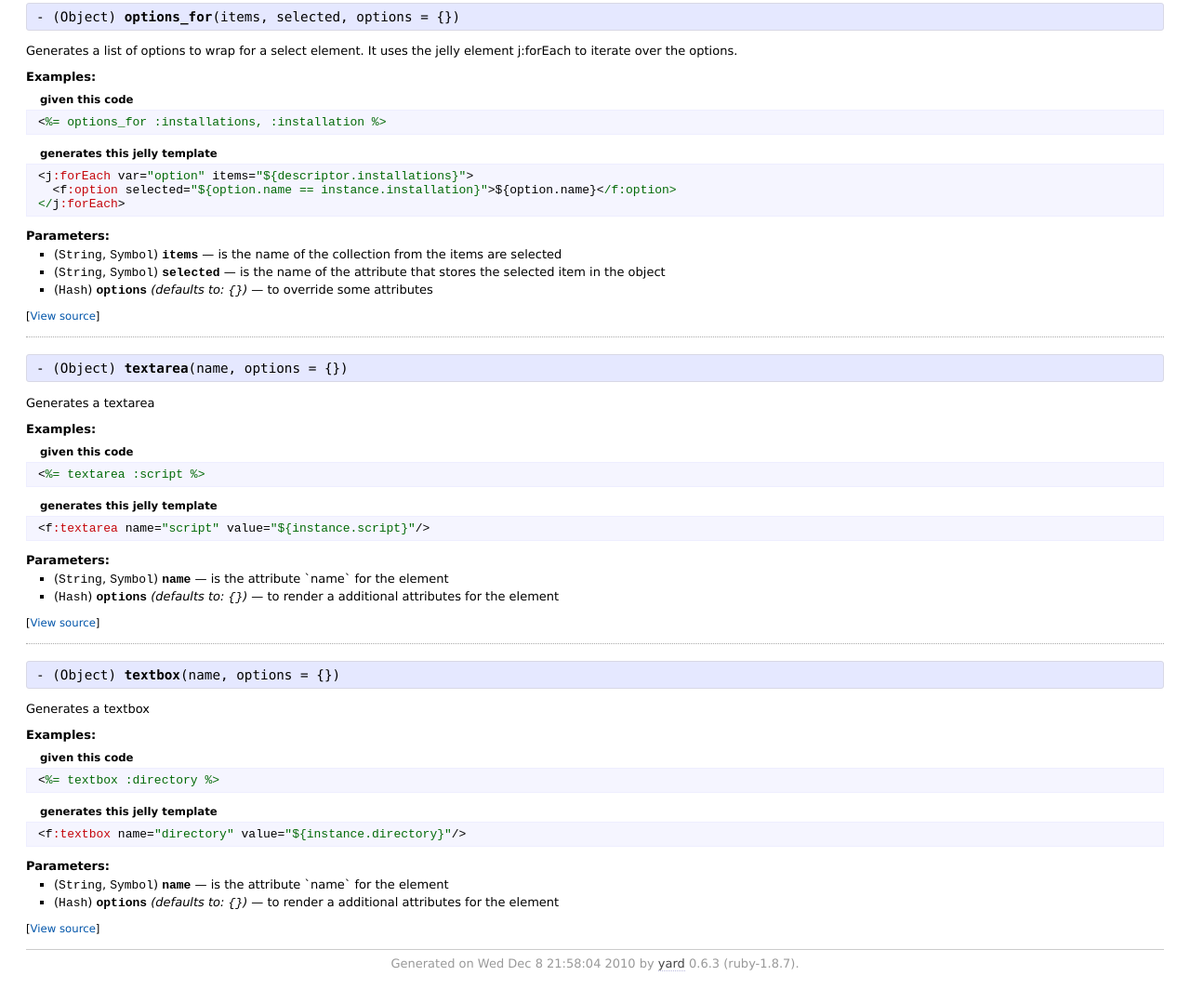
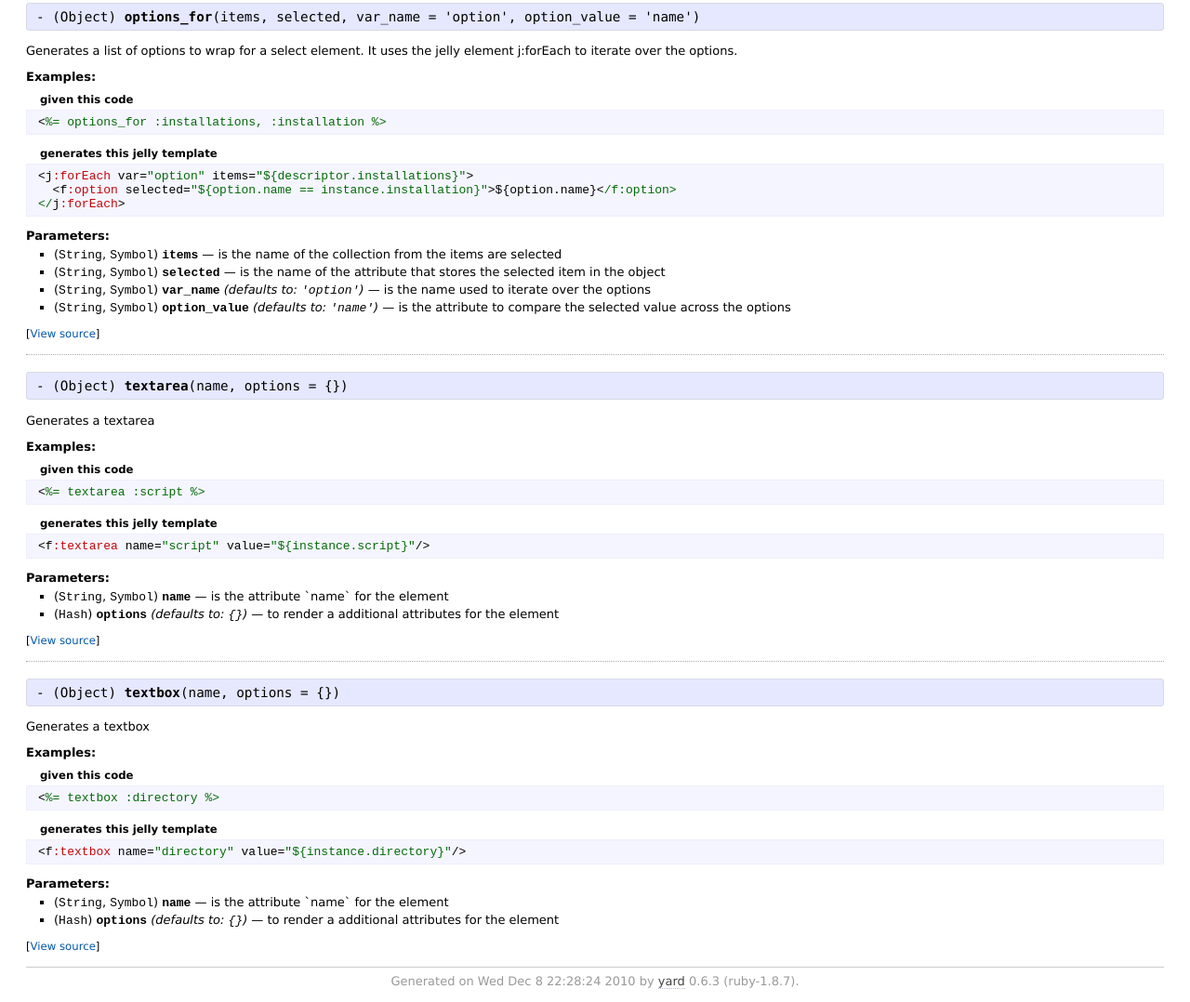
Before and after one commit to calavera/hudson-erb-plugin, a plain HTML site: page Hudson/View/Form.html in a window 1280 px wide. Shown: the part 1712-2790 px from the top of the page at 93% size. Drawn offline with Linux system fonts and the light colour scheme.

Commit message:
modify options_for method

```diff
--- a/Hudson/View/Form.html
+++ b/Hudson/View/Form.html
@@ -153,7 +153,7 @@
         <li class="public ">
   <span class="summary_signature">
 
-      <a href="#options_for-instance_method" title="#options_for (instance method)">- (Object) <strong>options_for</strong>(items, selected, options = {}) </a>
+      <a href="#options_for-instance_method" title="#options_for (instance method)">- (Object) <strong>options_for</strong>(items, selected, var_name = 'option', option_value = 'name') </a>
 
 
 
@@ -505,7 +505,7 @@
       <div class="method_details ">
   <p class="signature " id="options_for-instance_method">
 
-    - (<tt>Object</tt>) <strong>options_for</strong>(items, selected, options = {})
+    - (<tt>Object</tt>) <strong>options_for</strong>(items, selected, var_name = 'option', option_value = 'name')
 
 
 
@@ -565,17 +565,33 @@ the jelly element j:forEach to iterate over the options.</p>
 
     <li>
 
-        <span class='type'>(<tt>Hash</tt>)</span>
+        <span class='type'>(<tt>String</tt>, <tt>Symbol</tt>)</span>
 
 
-        <span class='name'>options</span>
+        <span class='name'>var_name</span>
 
 
-        <em class="default">(defaults to: <tt>{}</tt>)</em>
+        <em class="default">(defaults to: <tt>'option'</tt>)</em>
 
 
         &mdash;
-        <div class='inline'><p>to override some attributes</p></div>
+        <div class='inline'><p>is the name used to iterate over the options</p></div>
+
+    </li>
+
+    <li>
+
+        <span class='type'>(<tt>String</tt>, <tt>Symbol</tt>)</span>
+
+
+        <span class='name'>option_value</span>
+
+
+        <em class="default">(defaults to: <tt>'name'</tt>)</em>
+
+
+        &mdash;
+        <div class='inline'><p>is the attribute to compare the selected value across the options</p></div>
 
     </li>
 
@@ -587,7 +603,6 @@ the jelly element j:forEach to iterate over the options.</p>
       <pre class="lines">
 
 
-106
 107
 108
 109
@@ -598,17 +613,14 @@ the jelly element j:forEach to iterate over the options.</p>
 114
 115
 116
-117
-118</pre>
+117</pre>
     </td>
     <td>
-      <pre class="code"><span class="info file"># File 'lib/hudson_erb/views/form.rb', line 106</span>
+      <pre class="code"><span class="info file"># File 'lib/hudson_erb/views/form.rb', line 107</span>
 
-<span class='def def kw'>def</span> <span class='options_for identifier id'>options_for</span><span class='lparen token'>(</span><span class='items identifier id'>items</span><span class='comma token'>,</span> <span class='selected identifier id'>selected</span><span class='comma token'>,</span> <span class='options identifier id'>options</span> <span class='assign token'>=</span> <span class='lbrace token'>{</span><span class='rbrace token'>}</span><span class='rparen token'>)</span>
-  <span class='var_name identifier id'>var_name</span> <span class='assign token'>=</span> <span class='options identifier id'>options</span><span class='dot token'>.</span><span class='delete identifier id'>delete</span><span class='lparen token'>(</span><span class='symbol val'>:var</span><span class='rparen token'>)</span> <span class='orop op'>||</span> <span class='string val'>'option'</span>
-  <span class='items_name identifier id'>items_name</span> <span class='assign token'>=</span> <span class='options identifier id'>options</span><span class='dot token'>.</span><span class='delete identifier id'>delete</span><span class='lparen token'>(</span><span class='symbol val'>:items</span><span class='rparen token'>)</span> <span class='orop op'>||</span> <span class='dstring node'>&quot;${descriptor.#{items}}&quot;</span>
-  <span class='instance_selected identifier id'>instance_selected</span> <span class='assign token'>=</span> <span class='options identifier id'>options</span><span class='dot token'>.</span><span class='delete identifier id'>delete</span><span class='lparen token'>(</span><span class='symbol val'>:selected</span><span class='rparen token'>)</span> <span class='orop op'>||</span> <span class='dstring node'>&quot;instance.#{selected}&quot;</span>
-  <span class='option_value identifier id'>option_value</span> <span class='assign token'>=</span> <span class='options identifier id'>options</span><span class='dot token'>.</span><span class='delete identifier id'>delete</span><span class='lparen token'>(</span><span class='symbol val'>:value</span><span class='rparen token'>)</span> <span class='orop op'>||</span> <span class='string val'>'name'</span>
+<span class='def def kw'>def</span> <span class='options_for identifier id'>options_for</span><span class='lparen token'>(</span><span class='items identifier id'>items</span><span class='comma token'>,</span> <span class='selected identifier id'>selected</span><span class='comma token'>,</span> <span class='var_name identifier id'>var_name</span> <span class='assign token'>=</span> <span class='string val'>'option'</span><span class='comma token'>,</span> <span class='option_value identifier id'>option_value</span> <span class='assign token'>=</span> <span class='string val'>'name'</span><span class='rparen token'>)</span>
+  <span class='items_name identifier id'>items_name</span> <span class='assign token'>=</span> <span class='items identifier id'>items</span> <span class='match op'>=~</span> <span class='regexp val'>%r{^\$\{.+\}$}</span> <span class='question op'>?</span> <span class='items identifier id'>items</span> <span class='colon op'>:</span> <span class='dstring node'>&quot;${descriptor.#{items}}&quot;</span>
+  <span class='instance_selected identifier id'>instance_selected</span> <span class='assign token'>=</span> <span class='selected identifier id'>selected</span> <span class='match op'>=~</span> <span class='regexp val'>%r{^\$\{.+\}$}</span> <span class='question op'>?</span> <span class='selected identifier id'>selected</span><span class='dot token'>.</span><span class='gsub identifier id'>gsub</span><span class='lparen token'>(</span><span class='regexp val'>%r{^\$\{(.+)\}$}</span><span class='comma token'>,</span> <span class='string val'>'\1'</span><span class='rparen token'>)</span> <span class='colon op'>:</span> <span class='dstring node'>&quot;instance.#{selected}&quot;</span>
 
   <span class='option identifier id'>option</span> <span class='assign token'>=</span> <span class='dstring node'>&quot;#{var_name}.#{option_value}&quot;</span>
 
@@ -796,7 +808,7 @@ the jelly element j:forEach to iterate over the options.</p>
 </div>
 
     <div id="footer">
-  Generated on Wed Dec  8 21:58:04 2010 by
+  Generated on Wed Dec  8 22:28:24 2010 by
   <a href="http://yardoc.org" title="Yay! A Ruby Documentation Tool" target="_parent">yard</a>
   0.6.3 (ruby-1.8.7).
 </div>
```
Also changed, not shown: Hudson.html (+1 -1 lines), Hudson/ERB.html (+1 -1 lines), Hudson/View.html (+1 -1 lines), _index.html (+1 -1 lines), file.README.html (+1 -1 lines), index.html (+1 -1 lines), top-level-namespace.html (+1 -1 lines).
